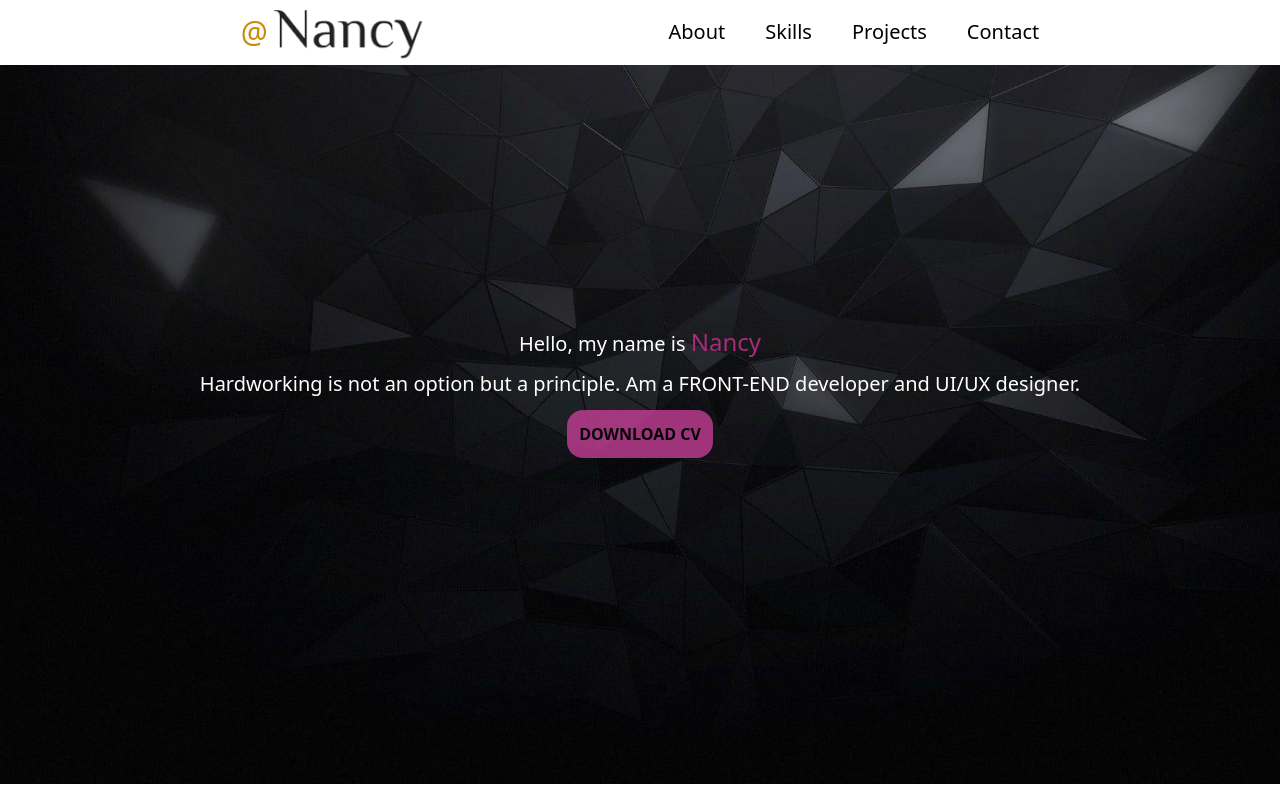
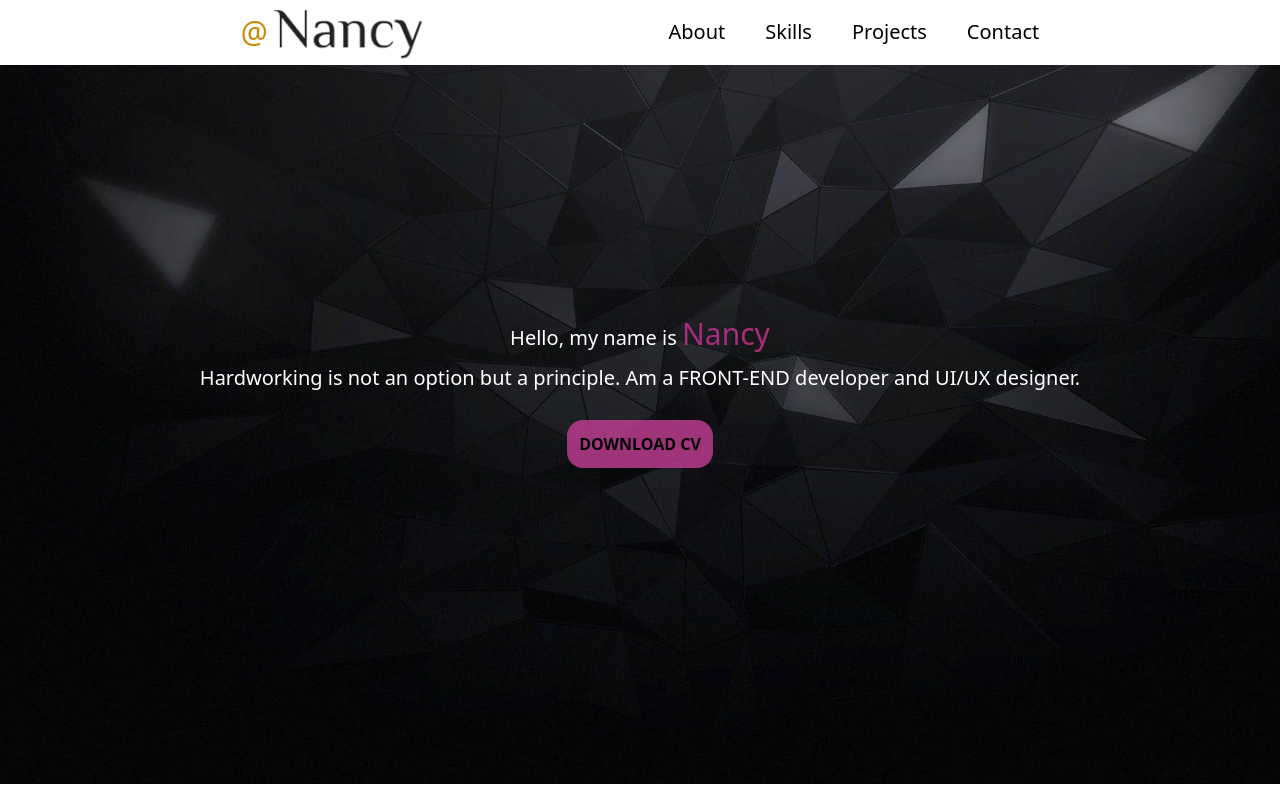
Before and after one commit to HildeNancy25/Portfolio-with-React, a React (Vite) app: page / in a window 1280 px wide. Shown: the top 800 px of the page. Built offline with nearby package versions, Linux system fonts and the light colour scheme.

Commit message:
newly changes

```diff
--- a/src/pages/Home.jsx
+++ b/src/pages/Home.jsx
@@ -11,16 +11,16 @@ function HomePage() {
   return (
     <>
       <div id='Home'>
-        <div className='fixed w-full'>
+        <div className='fixed w-full z-10'>
           <Header />
         </div>
           <div className="flex flex-col items-center justify-center gap-3 w-full h-[98vh] bg-[url('/public/bg.jpg')] bg-cover md:px-0 sm:px-4">
-            <p className='text-xl text-white'>Hello, my name is <span className='text-2xl text-[#a82c7c]'> Nancy  </span></p>
+            <p className='text-xl text-white'>Hello, my name is <span className='text-3xl text-[#a82c7c]'> Nancy  </span></p>
             <p className='text-xl text-white'>Hardworking is not an option but a principle.
               Am a FRONT-END developer
               and UI/UX designer.
             </p>
-            <a href='/assets/HildeCV.pdf' download><button className='bg-[#c43e95] hover:bg-[#a82c7c] p-3 rounded-2xl animate-pulse'> <b>DOWNLOAD CV</b> </button></a>
+            <a href='/src/assets/HildeCV.pdf' download><button className='bg-[#c43e95] hover:bg-[#a82c7c] p-3 rounded-2xl animate-pulse z-0 mt-4'> <b>DOWNLOAD CV</b> </button></a>
           </div>
           <div>
             <AboutPage />
--- a/src/pages/Skills.jsx
+++ b/src/pages/Skills.jsx
@@ -16,7 +16,7 @@ const Resume = () => {
                     <li> Web Design Strategy and Information Architecture</li>
                     <li> Strategy and Information Architecture</li>
                 </ul>
-                <a href="file:///C:/Users/HP/Desktop/Hilde/California%20University%20of%20ARTS/UIUX%20Design%20Specialist.pdf">
+                <a href="/src/assets/UIUXDesignSpecialist.pdf">
                     <button class="px-3 py-1 mt-8 border rounded-full border-[#a82c7c] hover:bg-[#a82c7c]
                     hover:text-black"> VIEW CERTIFICATE </button>
                 </a>
```
Also changed, not shown: 1 other file (tests, documents, lock files or other folders).
